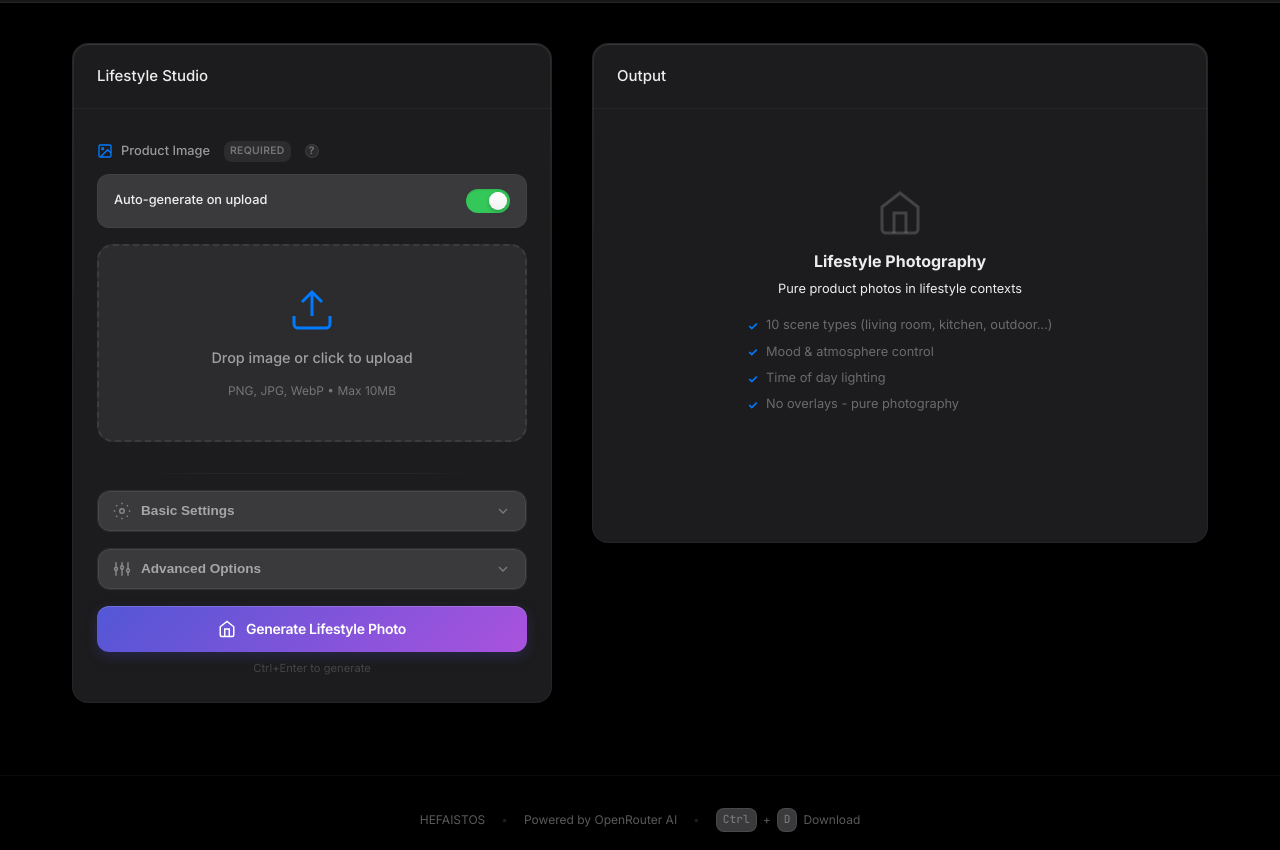
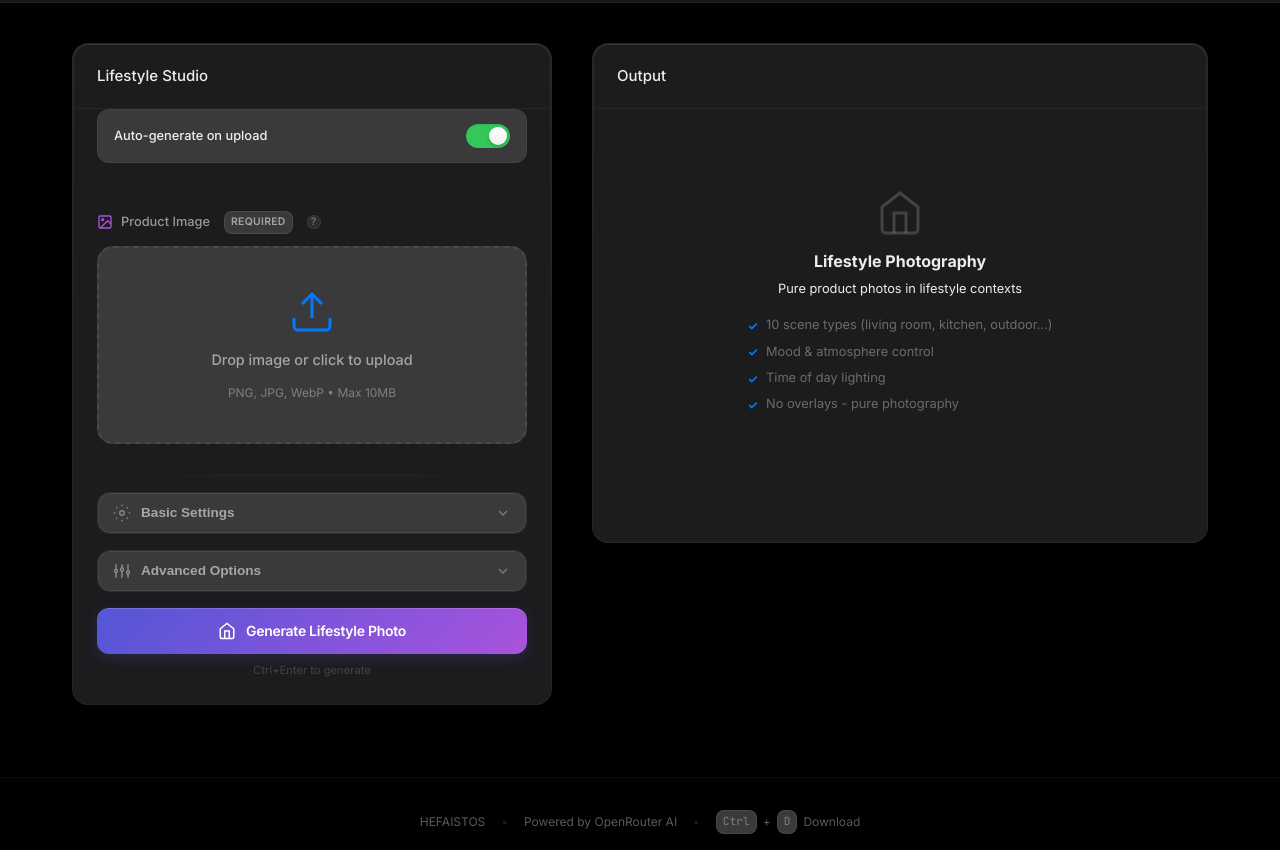
Before and after one commit to thehuntestshadow/ngraphics, a website: page lifestyle.html in a window 1280 px wide. Shown: the part 82-932 px from the top of the page. Drawn offline with Linux system fonts and the light colour scheme; a script that the page names is missing.

Commit message:
Fix lifestyle studio upload section and Required badge
- Remove inline style from upload-zone that caused visual issues
- Fix Required badge contrast in light mode by using theme-aware variables:
  - color: var(--text-secondary) instead of var(--text-muted)
  - background: var(--bg-surface) instead of var(--bg-tertiary)
  - Added subtle border for definition
- Move auto-generate toggle to top of form (consistent with other studios)

🤖 Generated with [Claude Code](https://claude.com/claude-code)

Co-Authored-By: Claude Opus 4.5 <noreply@anthropic.com>

```diff
--- a/lifestyle.css
+++ b/lifestyle.css
@@ -10,8 +10,9 @@
     font-weight: 600;
     text-transform: uppercase;
     letter-spacing: 0.03em;
-    color: var(--text-muted);
-    background: var(--bg-tertiary);
+    color: var(--text-secondary);
+    background: var(--bg-surface);
+    border: 1px solid var(--border-default);
     padding: 2px 6px;
     border-radius: var(--radius-sm);
     margin-left: 6px;
--- a/lifestyle.html
+++ b/lifestyle.html
@@ -90,6 +90,15 @@
                 <div id="presetSelectorContainer"></div>
 
                 <form id="lifestyleForm" class="config-form">
+                    <!-- Auto-Generate Toggle (Always at top) -->
+                    <div class="auto-mode-row">
+                        <span class="auto-mode-label">Auto-generate on upload</span>
+                        <label class="toggle-label">
+                            <input type="checkbox" class="toggle-checkbox" id="autoModeToggle" checked>
+                            <span class="toggle-switch"></span>
+                        </label>
+                    </div>
+
                     <!-- Product Upload -->
                     <div class="config-section">
                         <div class="section-label" data-tooltip="Upload the product image to place in a lifestyle scene.">
@@ -103,14 +112,7 @@
                             Product Image
                             <span class="required-badge">Required</span>
                         </div>
-                        <div class="auto-mode-row">
-                            <span class="auto-mode-label">Auto-generate on upload</span>
-                            <label class="toggle-label">
-                                <input type="checkbox" class="toggle-checkbox" id="autoModeToggle" checked>
-                                <span class="toggle-switch"></span>
-                            </label>
-                        </div>
-                        <div class="upload-zone" id="uploadArea" style="background: var(--bg-tertiary);">
+                        <div class="upload-zone" id="uploadArea">
                             <div class="upload-content">
                                 <div class="upload-icon">
                                     <svg viewBox="0 0 24 24" fill="none" stroke="currentColor" stroke-width="1.5">
```
